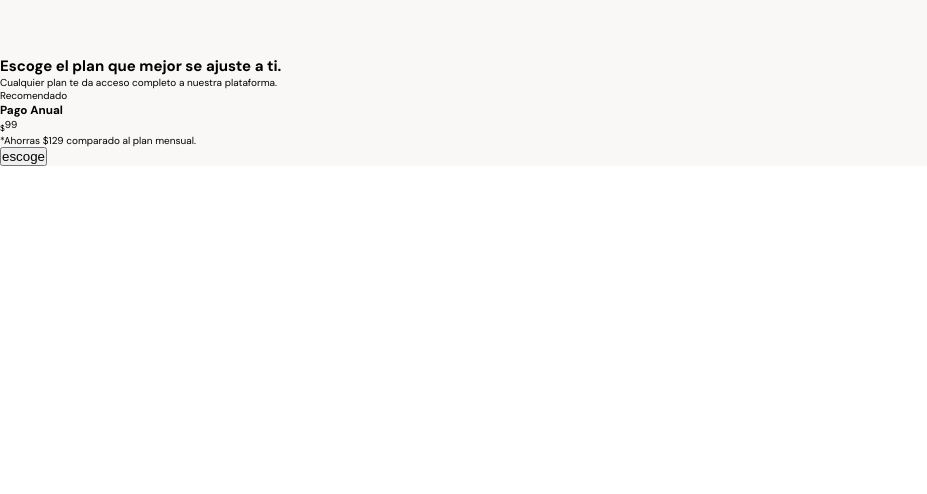
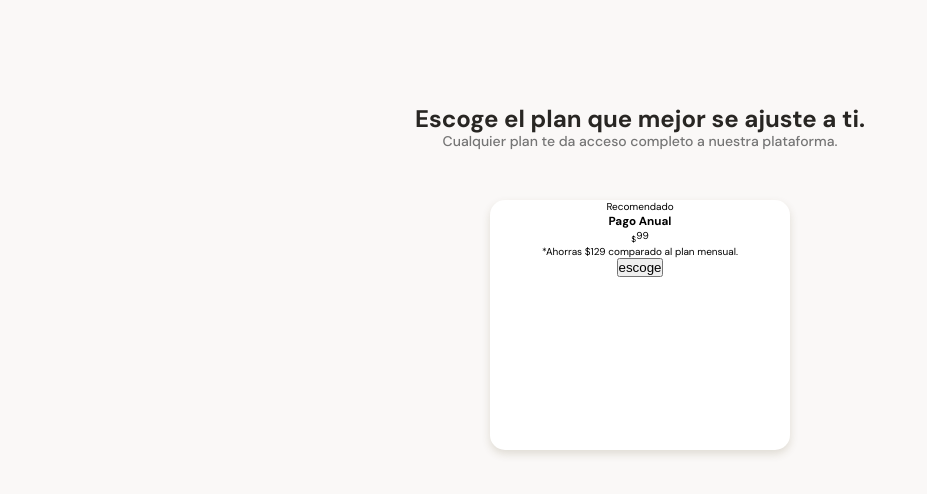
Before and after one commit to jeancarlos0109/Mobile-First-Jeanweb, a plain HTML site: page index.html in a window 1280 px wide. Shown: the part 2693-3187 px from the top of the page, without its empty margins (0-927 px from the left). Before the commit the page ends 2859 px from the top, so only its background shows below. Drawn offline with Linux system fonts and the light colour scheme.

Commit message:
agregamos estilos

```diff
--- a/index.html
+++ b/index.html
@@ -14,7 +14,7 @@
             <div class="header-title-container">
                 <h1>La próxima revolución en el intercambio de criptomonedas.</h1>
                 <p>Batatabit te ayuda a navegar entre los diferentes precios y tendencias.</p>
-                <a class="header-button" href="">Conoce nuestros planes <span></span></a>
+                <a href="#plans" class="header-button" href="">Conoce nuestros planes <span></span></a>
             </div>
         </img>
     </header>
--- a/style.css
+++ b/style.css
@@ -18,6 +18,7 @@
 html {
     font-size: 62.5%;
     font-family: 'DM Sans', sans-serif;
+    scroll-behavior: smooth;
 }
 /*
 1. Posicionamiento
@@ -400,3 +401,41 @@ main {
     line-height: 2.6rem;
     color: var(--just-white);
  }
+ .main-plans-container {
+    width: 100%;
+    min-width: 320px;
+    padding-bottom: 70px;
+    text-align: center;
+ }
+ .plans--title {
+    width: 90%;
+    min-width: 288px;
+    height: auto;
+    margin: 0 auto;
+    margin-bottom: 50px;
+ }
+ .plans--title h2 {
+    padding-top: 50px;
+    font-size: 2.4rem;
+    font-weight: bold;
+    line-height: 2.6rem;
+    color: var(--black);
+ }
+ .plans--title p {
+    font-size: 1.4rem;
+    font-weight: 500;
+    line-height: 1.8rem;
+    color: #757575;
+ }
+ .plans-container--card {
+    position: relative;
+    width: 70%;
+    min-width: 230px;
+    max-width: 300px;
+    height: 250px;
+    margin: 50px auto 0;
+    padding: 0 15px;
+    background-color: var(--just-white);
+    border-radius: 15px;
+    box-shadow: 0 4px 8px rgba(89, 73, 30, 0.16);
+ }
```
